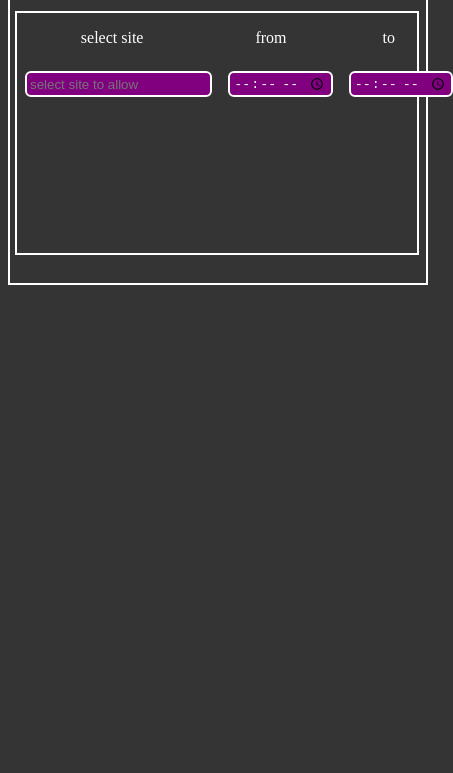
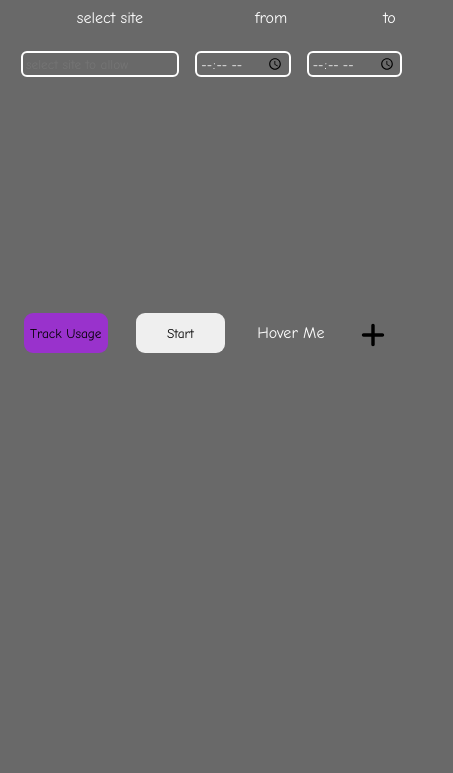
Before and after one commit to Halobearer/Bime, a browser extension: page ChromeExt/popup.html in a window 400 px wide. Shown: the part 71-844 px from the top of the page, 453 px wide, since content can reach past the window. Drawn offline with Linux system fonts and the light colour scheme.

Commit message:
Update Commit

```diff
--- a/ChromeExt/popup.html
+++ b/ChromeExt/popup.html
@@ -6,6 +6,7 @@
     <script src="scripts/popup.js"></script>
 </head>
 <body>
+<div class="Popup-Main">
     <div class="icons-div">
 
         <h1 class="Bime-text">Bime.</h1>
@@ -28,7 +29,8 @@
         </svg>
 
         <svg xmlns="http://www.w3.org/2000/svg" height="2.6em" viewBox="0 0 448 512" class="plus-icon">
-        <path d="M256 80c0-17.7-14.3-32-32-32s-32 14.3-32 32V224H48c-17.7 0-32 14.3-32 32s14.3 32 32 32H192V432c0 17.7 14.3 32 32 32s32-14.3 32-32V288H400c17.7 0 32-14.3 32-32s-14.3-32-32-32H256V80z"/>
+            <path d="M256 80c0-17.7-14.3-32-32-32s-32 14.3-32 32V224H48c-17.7 0-32 14.3-32 32s14.3 32 32 32H192V432c0 17.7 14.3 32 32 32s32-14.3 32-32V288H400c17.7 0 32-14.3 32-32s-14.3-32-32-32H256V80z"
+                  fill="currentColor"/>
         </svg>
 
     </div>
@@ -42,12 +44,16 @@
                     <p class="to">to</p>
                 </div>
                 <div class="selector-input">
-                <input type="text" placeholder="select site to allow" autocomplete="off">
+                    <input type="text" placeholder="select site to allow" autocomplete="off" class="host-input">
                     <input type="time" autocomplete="off">
                     <input type="time" autocomplete="off">
                 </div>
             </div>
         </div>
     </div>
+    <button class="usage-button">Track Usage</button>
+    <button class="Start">Start</button>
+    <button class="glitter-button">Hover Me</button>
+</div>
 </body>
 </html>
--- a/ChromeExt/scripts/popup.js
+++ b/ChromeExt/scripts/popup.js
@@ -20,7 +20,7 @@ document.addEventListener('DOMContentLoaded', function () {
         const selectorInput = document.createElement('div');
         selectorInput.classList.add('selector-input');
         selectorInput.innerHTML = `
-        <input type="text" placeholder="Select site to allow" autocomplete="off">
+        <input type="text" placeholder="Select site to allow" autocomplete="off" style="width: 148px;">
 		<input type="time" autocomplete="off">
 		<input type="time" autocomplete="off">`;
 
--- a/ChromeExt/styles/popup.css
+++ b/ChromeExt/styles/popup.css
@@ -1,7 +1,11 @@
 body {
     min-width: 420px;
     min-height: 370px;
-    background-color: rgb(52, 52, 52);
+    /*background-color: rgb(0, 0, 0, 0.37);*/
+    background-color: dimgrey;
+    border-bottom-left-radius: 12px;
+    border-bottom-right-radius: 12px;
+
 }
 
 .icons-div {
@@ -17,7 +21,7 @@ body {
     height: 23px;
     cursor: pointer;
     transition: color 0.3s ease;
-    color: #888;
+    color: black;
     box-shadow: 0 0 5px 2px rgba(218, 112, 214, 0);
     border-radius: 40%;
 }
@@ -43,14 +47,13 @@ body {
 }
 
 .expop-body {
-    border: solid 2pt white;
     width: 26rem;
     height: 18rem;
     margin-top: 4rem;
 }
 
+
 .block-list {
-    border: solid 2pt white;
     width: 25rem;
     height: 15rem;
     margin-top: 1rem;
@@ -64,9 +67,10 @@ input {
     border: solid 2pt #fff;
     border-radius: 6px;
     outline: none;
-    background-color: purple;
+    background-color: transparent;
     color: white;
     padding: 0.2rem;
+    font-family: "Comic Sans MS";
 
 }
 
@@ -77,6 +81,7 @@ input {
     border: solid 2 tpt red;
     color: white;
     font-weight: 400;
+    font-family: "Comic Sans MS";
 }
 
 .select-site {
@@ -100,15 +105,132 @@ input {
 
 .plus-icon {
     width: 24px;
-    height: 24px;
+    height: 30px;
     cursor: pointer;
     transition: color 0.3s ease;
-    color: #888888;
-    box-shadow: 0 0 5px 2px rgba(218, 112, 214, 0);
+    color: black;
     border-radius: 40%;
+    position: absolute;
+    bottom: -374px;
+    left: 86%;
+    transform: translateX(-50%);
+    /*top: -120px;*/
+    /*width: 24px;*/
+    /*height: 24px;*/
+    /*cursor: pointer;*/
+    /*transition: color 0.3s ease;*/
+    /*color: black;*/
+    /*box-shadow: 0 0 5px 2px rgba(218, 112, 214, 0);*/
+    /*border-radius: 40%;*/
+    /*top: 200rem;*/
 }
 
 .plus-icon:hover {
     color: darkorchid;
     box-shadow: 0 0 5px 2px rgba(218, 112, 214, 0.5);
 }
+
+.block-list {
+    overflow-y: scroll;
+    overflow-x: hidden;
+}
+
+.host-input {
+    width: 148px;
+}
+
+.usage-button {
+    height: 2.5rem;
+    margin-right: 8px;
+    margin-left: 1rem;
+    margin-top: 2rem;
+    border-radius: 9px;
+    cursor: pointer;
+    border: none;
+    background-color: darkorchid;
+    font-family: "Comic Sans MS";
+    transition: transform 0.3s ease;
+}
+
+.usage-button:hover {
+    transform: scale(1.1);
+    box-shadow: 0 0 5px 2px rgba(218, 112, 214, 0.5);
+}
+
+
+.Start {
+    height: 2.5rem;
+    margin-right: 8px;
+    margin-left: 1rem;
+    border-radius: 9px;
+    width: 5.6rem;
+    cursor: pointer;
+    border: none;
+    font-family: "Comic Sans MS";
+    transition: transform 0.3s ease;
+}
+
+.Start:hover {
+    font-size: 16px;
+    box-shadow: 0 0 5px 2px rgba(218, 112, 214, 0.5);
+    transform: scale(1.1);
+}
+
+::-webkit-scrollbar {
+    width: 2px;
+}
+
+::-webkit-scrollbar-track {
+    background: #f1f1f100;
+}
+
+::-webkit-scrollbar-thumb {
+    background: #888888;
+}
+
+::-webkit-scrollbar-thumb:hover {
+    background: #55555500;
+}
+
+.glitter-button {
+    position: relative;
+    overflow: hidden;
+    background-color: transparent;
+    border: none;
+    color: #fff;
+    font-size: 16px;
+    padding: 10px 20px;
+    font-family: "Comic Sans MS";
+}
+
+.glitter-button:hover {
+    background-color: darkorchid;
+    border-radius: 9px;
+}
+
+.glitter-button::before {
+    content: "";
+    position: absolute;
+    top: 0;
+    left: -100%;
+    width: 100%;
+    height: 100%;
+    background: linear-gradient(45deg, rgba(255, 255, 255, 0) 0%, rgba(255, 255, 255, 0.8) 25%, rgba(255, 255, 255, 0) 50%);
+    transform: skewX(-30deg);
+    transition: left 0.5s;
+    pointer-events: none;
+}
+
+.glitter-button:hover::before {
+    left: 100%;
+    animation: glitter-animation 2s linear infinite;
+}
+
+@keyframes glitter-animation {
+    0% {
+        transform: skewX(-30deg) translateX(-100%);
+    }
+    100% {
+        transform: skewX(-30deg) translateX(100%);
+    }
+}
```
Lines whose indentation alone changed are shown as unchanged.
